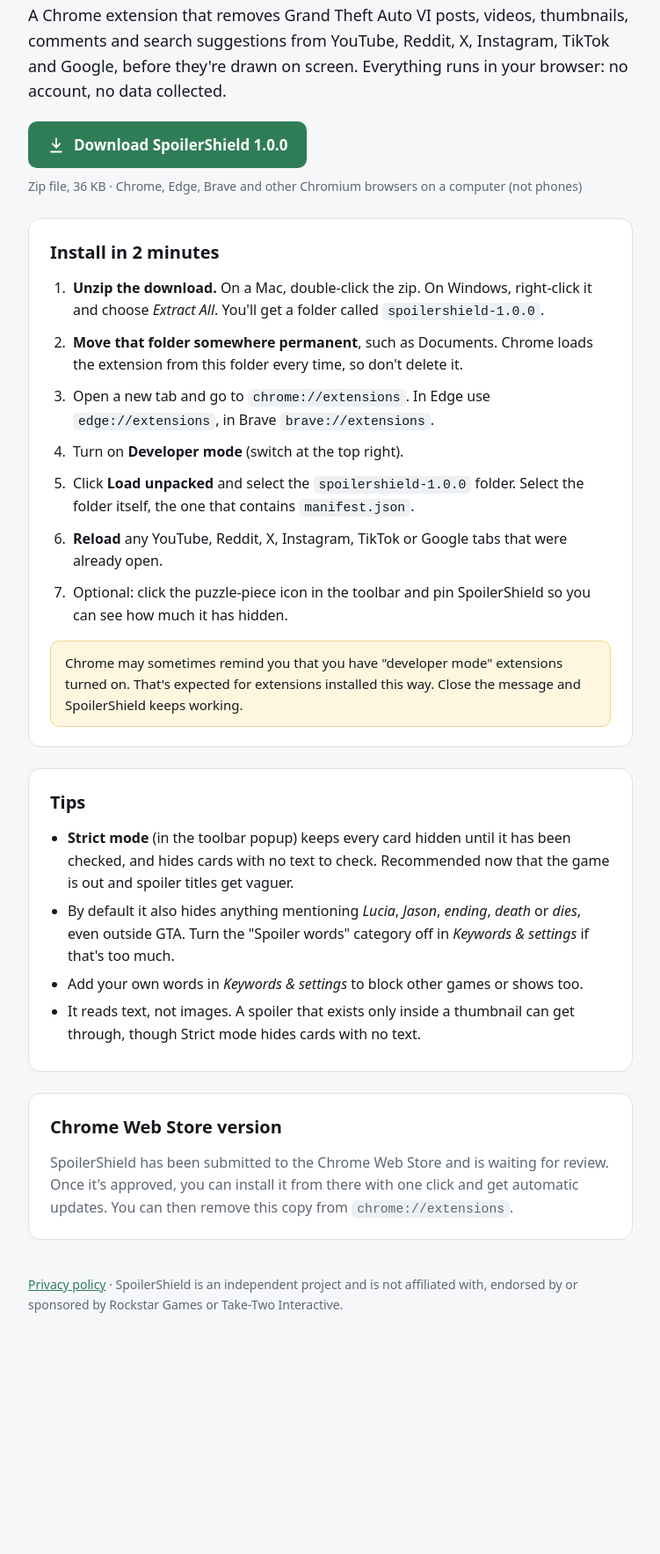
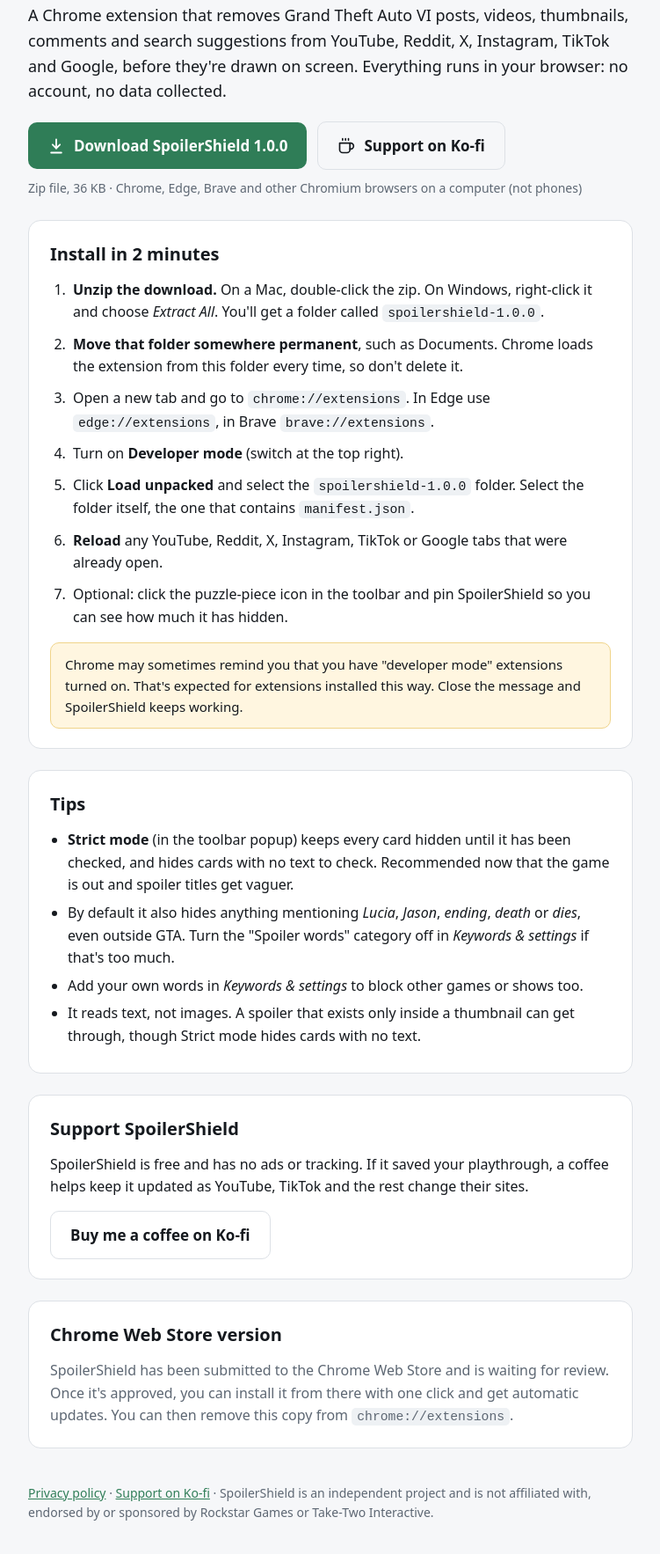
Before and after one commit to mikaelkristian/spoilershield, a plain HTML site: page index.html in a window 1280 px wide. Shown: the part 140-1906 px from the top of the page at 88% size, without its empty margins (264-1015 px from the left). Before the commit the page ends 1698 px from the top, so only its background shows below. Drawn offline with Linux system fonts and the light colour scheme.

Commit message:
Add files via upload

```diff
--- a/index.html
+++ b/index.html
@@ -29,6 +29,9 @@
          font-weight: 650; padding: 13px 22px; border-radius: 10px; font-size: 17px; }
   .btn:hover { filter: brightness(1.06); }
   .btn:focus-visible { outline: 3px solid var(--accent); outline-offset: 3px; }
+  .btn.ghost { background: transparent; color: var(--text); border: 1px solid var(--line); font-weight: 600; }
+  .btn.ghost:hover { background: var(--sunken); filter: none; }
+  .actions { display: flex; flex-wrap: wrap; gap: 12px; align-items: center; }
   .meta { color: var(--muted); font-size: 14px; margin-top: 10px; }
   .card { background: var(--surface); border: 1px solid var(--line); border-radius: 14px; padding: 22px 24px; margin-top: 24px; }
   h2 { font-size: 20px; margin: 0 0 12px; }
@@ -57,10 +60,16 @@
   <p class="lead">A Chrome extension that removes Grand Theft Auto VI posts, videos, thumbnails, comments and search suggestions from
     YouTube, Reddit, X, Instagram, TikTok and Google, before they're drawn on screen. Everything runs in your browser: no account, no data collected.</p>
 
-  <a class="btn" href="spoilershield-1.0.0.zip" download>
-    <svg width="20" height="20" viewBox="0 0 24 24" fill="none" stroke="currentColor" stroke-width="2.2" stroke-linecap="round" stroke-linejoin="round" aria-hidden="true"><path d="M12 3v12"/><path d="m7 10 5 5 5-5"/><path d="M5 21h14"/></svg>
-    Download SpoilerShield 1.0.0
-  </a>
+  <div class="actions">
+    <a class="btn" href="spoilershield-1.0.0.zip" download>
+      <svg width="20" height="20" viewBox="0 0 24 24" fill="none" stroke="currentColor" stroke-width="2.2" stroke-linecap="round" stroke-linejoin="round" aria-hidden="true"><path d="M12 3v12"/><path d="m7 10 5 5 5-5"/><path d="M5 21h14"/></svg>
+      Download SpoilerShield 1.0.0
+    </a>
+    <a class="btn ghost" href="https://ko-fi.com/spoilershield" target="_blank" rel="noopener">
+      <svg width="20" height="20" viewBox="0 0 24 24" fill="none" stroke="currentColor" stroke-width="2" stroke-linecap="round" stroke-linejoin="round" aria-hidden="true"><path d="M17 8h1a4 4 0 1 1 0 8h-1"/><path d="M3 8h14v9a4 4 0 0 1-4 4H7a4 4 0 0 1-4-4Z"/><path d="M7 2v2M11 2v2M15 2v2"/></svg>
+      Support on Ko-fi
+    </a>
+  </div>
   <p class="meta">Zip file, 36 KB · Chrome, Edge, Brave and other Chromium browsers on a computer (not phones)</p>
 
   <section class="card">
@@ -88,12 +97,18 @@
   </section>
 
   <section class="card">
+    <h2>Support SpoilerShield</h2>
+    <p style="margin:0 0 14px">SpoilerShield is free and has no ads or tracking. If it saved your playthrough, a coffee helps keep it updated as YouTube, TikTok and the rest change their sites.</p>
+    <a class="btn ghost" href="https://ko-fi.com/spoilershield" target="_blank" rel="noopener">Buy me a coffee on Ko-fi</a>
+  </section>
+
+  <section class="card">
     <h2>Chrome Web Store version</h2>
     <p class="muted" style="margin:0">SpoilerShield has been submitted to the Chrome Web Store and is waiting for review. Once it's approved, you can install it from there with one click and get automatic updates. You can then remove this copy from <code>chrome://extensions</code>.</p>
   </section>
 
   <footer>
-    <a href="privacy-policy.html">Privacy policy</a> · SpoilerShield is an independent project and is not affiliated with, endorsed by or sponsored by Rockstar Games or Take-Two Interactive.
+    <a href="privacy-policy.html">Privacy policy</a> · <a href="https://ko-fi.com/spoilershield" target="_blank" rel="noopener">Support on Ko-fi</a> · SpoilerShield is an independent project and is not affiliated with, endorsed by or sponsored by Rockstar Games or Take-Two Interactive.
   </footer>
 </main>
 </body>
```
Also changed, not shown: 1 other file.
